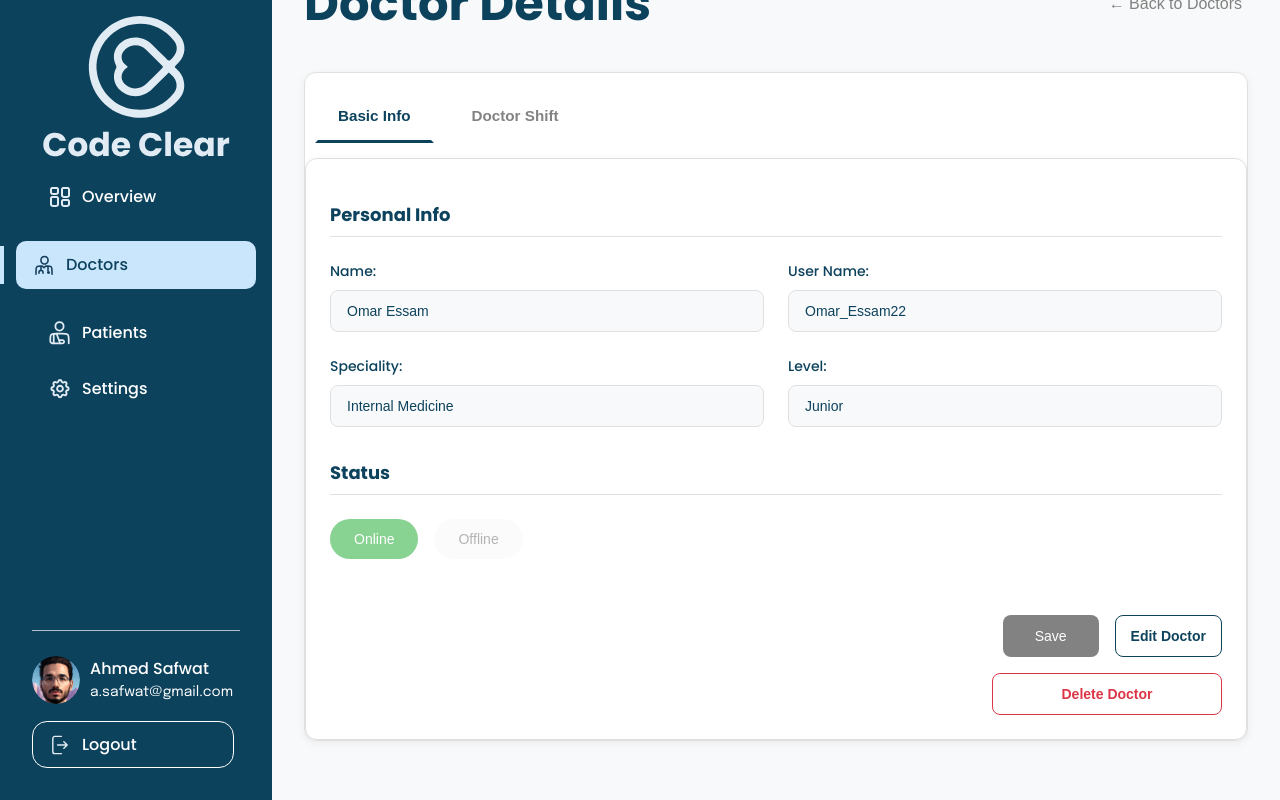
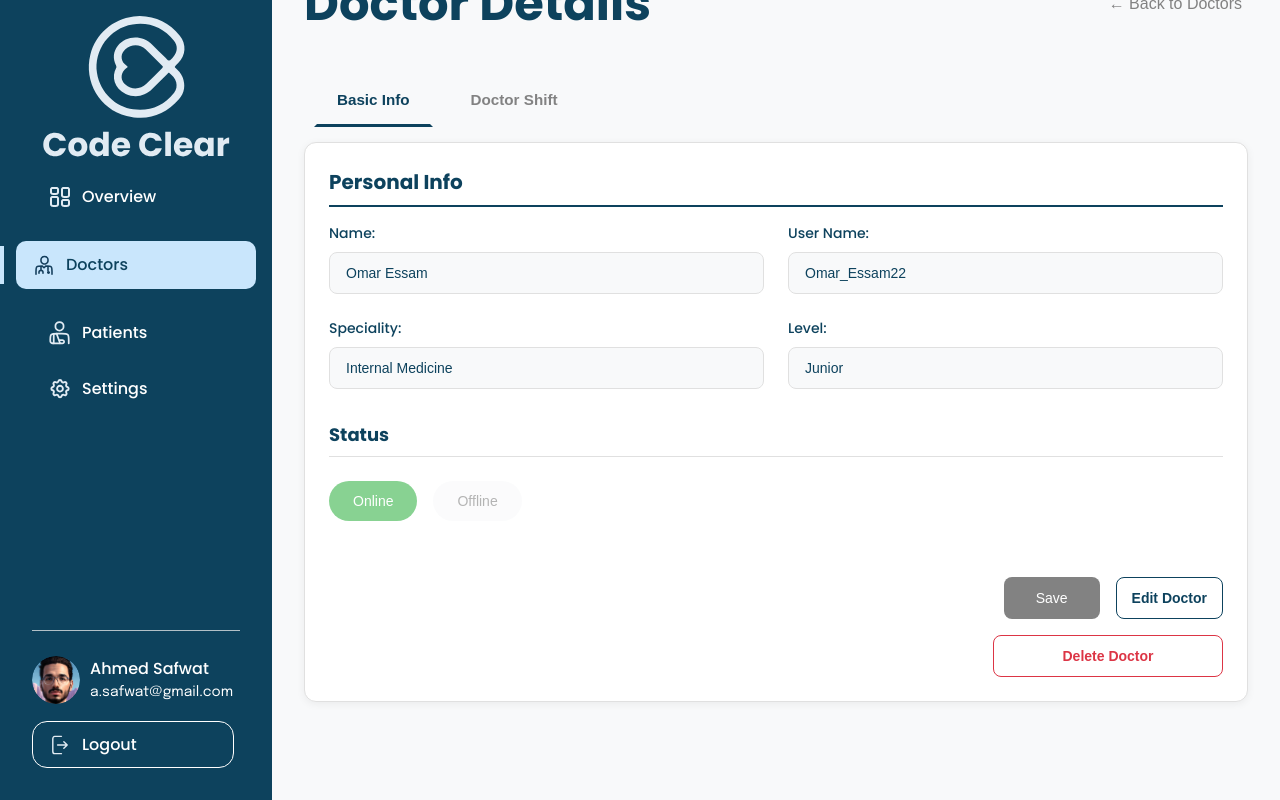
Before and after one commit to FatmaWafy/Hospital_System, a React (Vite) app: page /doctors in a window 1280 px wide. Both pictures are taken after a click on the button 1170 px from the left and 807 px from the top of the page. Shown: the part 64-864 px from the top of the page. Built offline with nearby package versions, Linux system fonts and the light colour scheme.

Commit message:
all tabs done

```diff
--- a/src/pages/DoctorDetails.css
+++ b/src/pages/DoctorDetails.css
@@ -47,39 +47,8 @@
   overflow: hidden;
 }
 
-/* Tabs */
-.tabs-container {
-  display: flex;
-  gap: 15px;
-  margin: 15px 0 15px 10px;
-}
 
-.tab-btn {
-  background: none;
-  border: 3px solid transparent;
-  padding: 16px 20px;
-  font-size: 0.950rem;
-  font-weight: 600;
-  color: #828282;
-  cursor: pointer;
-  transition: all 0.2s ease;
-  position: relative;
-  text-align: center;
-}
 
-.tab-btn:hover {
-  color: #0d425d;
-}
-
-.tab-btn.active {
-  color: #0d425d;
-  border-bottom: 3px solid #0d425d;
-}
-
-/* Tab Content */
-.tab-content {
-  padding: 24px;
-}
 
 /* Info Sections */
 .info-section {
--- a/src/pages/DoctorDetails.jsx
+++ b/src/pages/DoctorDetails.jsx
@@ -70,7 +70,7 @@ const DoctorDetails = () => {
             ← Back to Doctors
           </button>
         </div>
-        <div className='doctor-details-card'>
+
         <div className='tabs-container'>
           <button
             onClick={() => setActiveTab("basic")}
@@ -89,7 +89,7 @@ const DoctorDetails = () => {
           {activeTab === "basic" && (
             <div>
               <div className='info-section'>
-                  <h3 className='section-title'>Personal Info</h3>
+                <h3 className='profile-title'>Personal Info</h3>
                 <div className='personal-info'>
                   <div className='info-item'>
                     <label className='input-label'>Name:</label>
@@ -100,8 +100,7 @@ const DoctorDetails = () => {
                         handleInputChange("name", e.target.value)
                       }
                       readOnly={!isEditing}
-                        className={`input-field ${
-                          !isEditing ? "readonly" : ""
+                      className={`input-field ${!isEditing ? "readonly" : ""
                         }`}
                     />
                   </div>
@@ -114,8 +113,7 @@ const DoctorDetails = () => {
                         handleInputChange("username", e.target.value)
                       }
                       readOnly={!isEditing}
-                        className={`input-field ${
-                          !isEditing ? "readonly" : ""
+                      className={`input-field ${!isEditing ? "readonly" : ""
                         }`}
                     />
                   </div>
@@ -125,16 +123,14 @@ const DoctorDetails = () => {
                       type='text'
                       value={doctorData.specialty}
                       readOnly={!isEditing}
-                        className={`input-field dropdown-input ${
-                          !isEditing ? "readonly" : ""
+                      className={`input-field dropdown-input ${!isEditing ? "readonly" : ""
                         }`}
                       onClick={() =>
                         isEditing && setIsSpecialtyOpen(!isSpecialtyOpen)
                       }
                     />
                     <div
-                        className={`dropdown-display ${
-                          isSpecialtyOpen ? "open" : ""
+                      className={`dropdown-display ${isSpecialtyOpen ? "open" : ""
                         }`}
                     >
                       {specialties.map((specialty) => (
@@ -146,8 +142,7 @@ const DoctorDetails = () => {
                               setIsSpecialtyOpen(false);
                             }
                           }}
-                            className={`dropdown-option ${
-                              doctorData.specialty === specialty
+                          className={`dropdown-option ${doctorData.specialty === specialty
                               ? "selected"
                               : ""
                             } ${!isEditing ? "disabled" : ""}`}
@@ -163,16 +158,14 @@ const DoctorDetails = () => {
                       type='text'
                       value={doctorData.level}
                       readOnly={!isEditing}
-                        className={`input-field dropdown-input ${
-                          !isEditing ? "readonly" : ""
+                      className={`input-field dropdown-input ${!isEditing ? "readonly" : ""
                         }`}
                       onClick={() =>
                         isEditing && setIsLevelOpen(!isLevelOpen)
                       }
                     />
                     <div
-                        className={`dropdown-display ${
-                          isLevelOpen ? "open" : ""
+                      className={`dropdown-display ${isLevelOpen ? "open" : ""
                         }`}
                     >
                       {levels.map((level) => (
@@ -184,8 +177,7 @@ const DoctorDetails = () => {
                               setIsLevelOpen(false);
                             }
                           }}
-                            className={`dropdown-option ${
-                              doctorData.level === level ? "selected" : ""
+                          className={`dropdown-option ${doctorData.level === level ? "selected" : ""
                             } ${!isEditing ? "disabled" : ""}`}
                         >
                           {level}
@@ -203,8 +195,7 @@ const DoctorDetails = () => {
                       isEditing && handleInputChange("status", "online")
                     }
                     disabled={!isEditing}
-                      className={`status-toggle-btn ${
-                        doctorData.status === "online" ? "active online" : ""
+                    className={`status-toggle-btn ${doctorData.status === "online" ? "active online" : ""
                       }`}
                   >
                     Online
@@ -214,8 +205,7 @@ const DoctorDetails = () => {
                       isEditing && handleInputChange("status", "offline")
                     }
                     disabled={!isEditing}
-                      className={`status-toggle-btn ${
-                        doctorData.status === "offline" ? "active offline" : ""
+                    className={`status-toggle-btn ${doctorData.status === "offline" ? "active offline" : ""
                       }`}
                   >
                     Offline
@@ -395,7 +385,7 @@ const DoctorDetails = () => {
             </div>
           )}
         </div>
-        </div>
+
       </div>
     </div>
   );
--- a/src/pages/PatientDetails.jsx
+++ b/src/pages/PatientDetails.jsx
@@ -61,7 +61,7 @@ const PatientDetails = () => {
             ← Back to Patients
           </button>
         </div>
-        <div className='doctor-details-card'>
+
         <div className='tabs-container'>
           <button
             onClick={() => setActiveTab("basic")}
@@ -80,7 +80,7 @@ const PatientDetails = () => {
           {activeTab === "basic" && (
             <div>
               <div className='info-section'>
-                  <h3 className='section-title'>Personal Info</h3>
+                <h3 className='profile-title'>Personal Info</h3>
                 <div className='personal-info-grid'>
                   <div className='info-item'>
                     <label className='input-label'>Name:</label>
@@ -108,8 +108,7 @@ const PatientDetails = () => {
                       type='text'
                       value={patient.gender}
                       readOnly={!isEditing}
-                        className={`input-field dropdown-input ${
-                          !isEditing ? "readonly" : ""
+                      className={`input-field dropdown-input ${!isEditing ? "readonly" : ""
                         }`}
                       onClick={() => isEditing && setIsGenderOpen(!isGenderOpen)}
                     />
@@ -123,8 +122,7 @@ const PatientDetails = () => {
                               setIsGenderOpen(false);
                             }
                           }}
-                            className={`dropdown-option ${
-                              patient.gender === gender ? "selected" : ""
+                          className={`dropdown-option ${patient.gender === gender ? "selected" : ""
                             } ${!isEditing ? "disabled" : ""}`}
                         >
                           {gender}
@@ -197,8 +195,7 @@ const PatientDetails = () => {
                   {["critical", "urgent", "moderate", "cold"].map((s) => (
                     <div
                       key={s}
-                        className={`status-pill ${s} ${
-                          patient.status === s ? "active" : ""
+                      className={`status-pill ${s} ${patient.status === s ? "active" : ""
                         } ${isEditing ? "editable" : ""}`}
                       onClick={() =>
                         isEditing && handleInputChange("status", s)
@@ -367,7 +364,7 @@ const PatientDetails = () => {
             </div>
           )}
         </div>
-        </div>
+
       </div>
     </div>
   );
```
Lines whose indentation alone changed are shown as unchanged.
